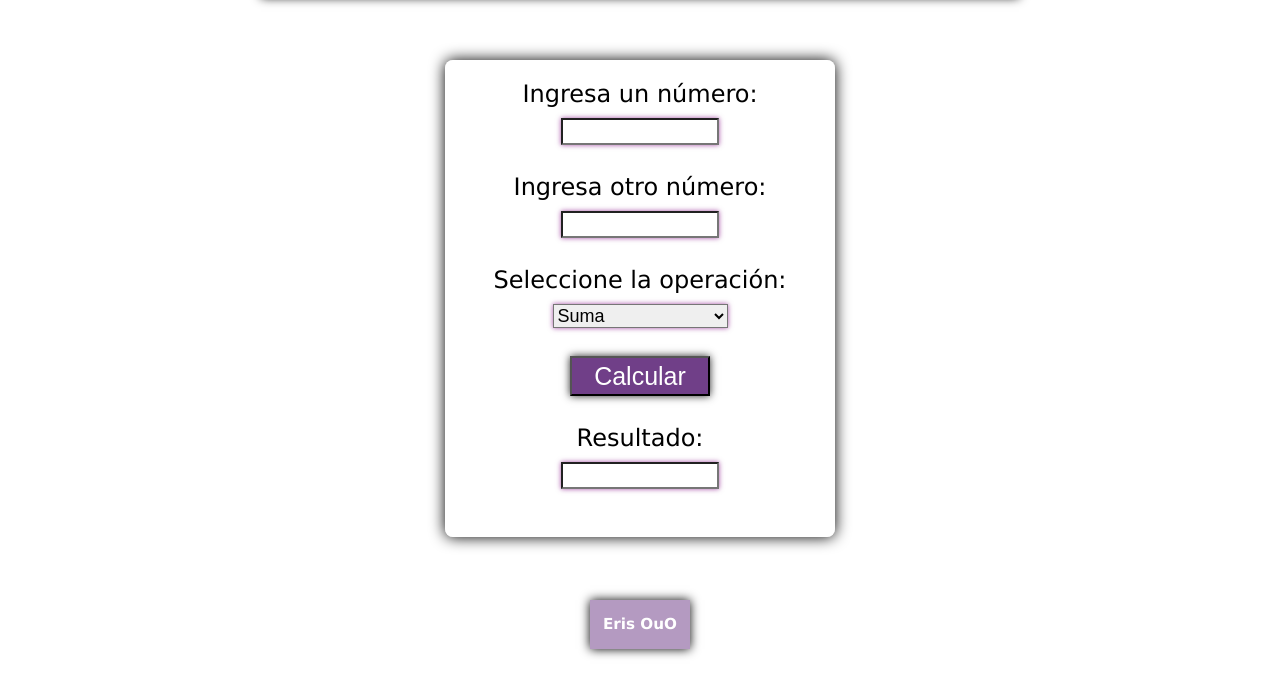
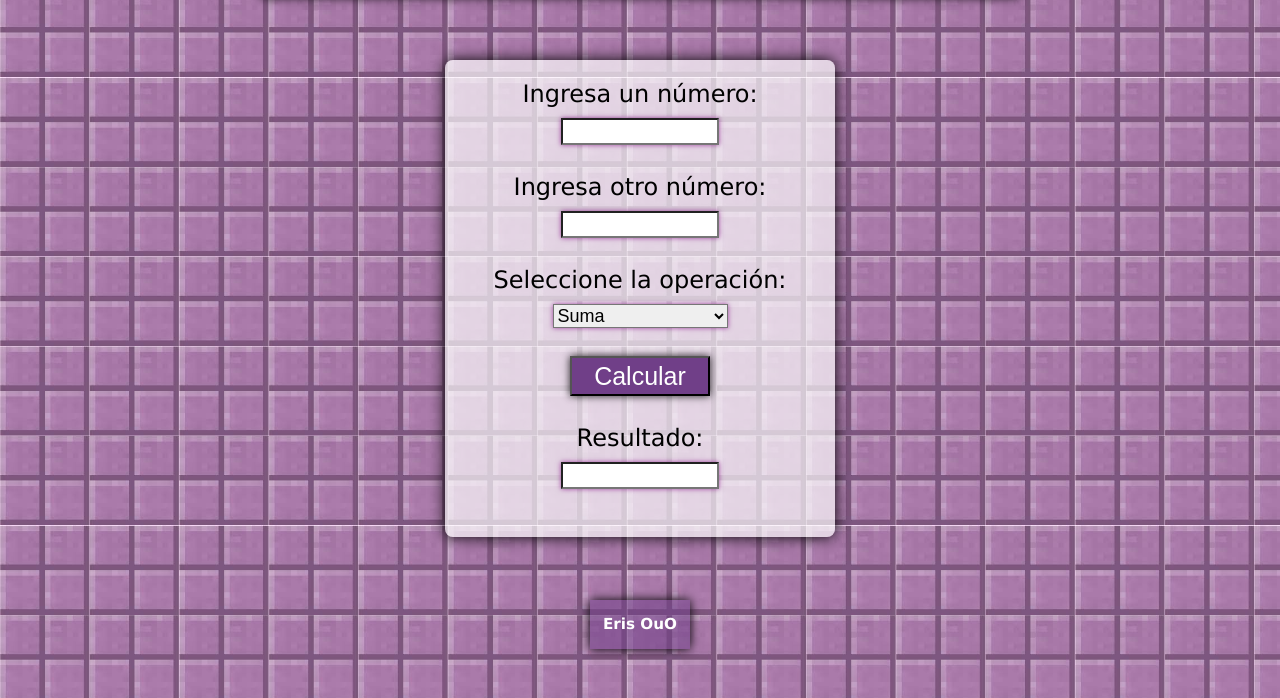
Before and after one commit to ErisOuO/calculadora_ts, a website: page index.html in a window 1280 px wide. Shown: the part 102-800 px from the top of the page. Drawn offline with Linux system fonts and the light colour scheme; the site is published under a folder, as on GitHub Pages, so addresses that start at the root find nothing.

Commit message:
Update style.css

```diff
--- a/style.css
+++ b/style.css
@@ -1,6 +1,6 @@
 body {
     font-family: 'Lucida Sans', 'Lucida Sans Regular', 'Lucida Grande', 'Lucida Sans Unicode', Geneva, Verdana, sans-serif;
-    background-image: url("/img/purpur.jpg");
+    background-image: url("img/purpur.jpg");
     background-repeat: repeat;
     background-size: 7%;
     display: flex;
```
